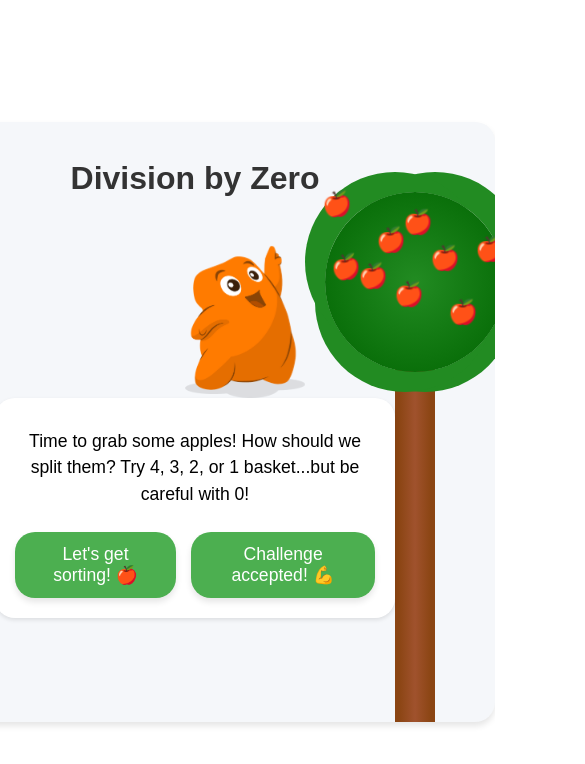
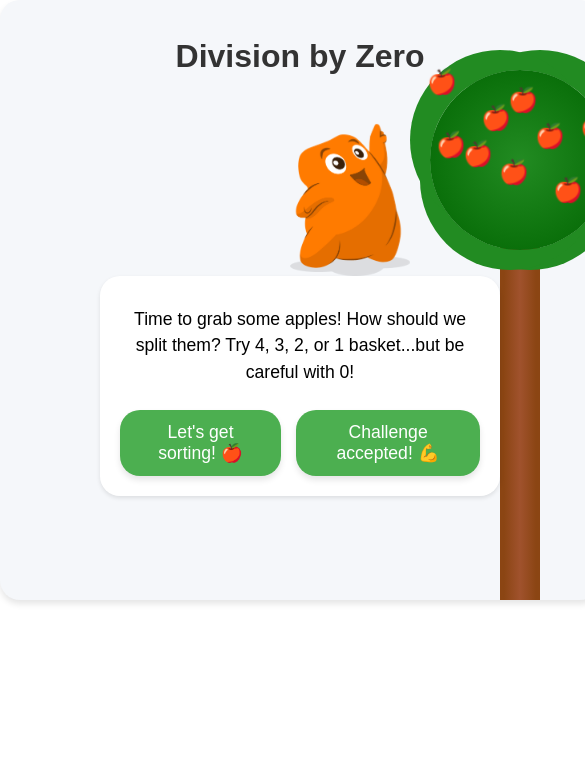
Before and after one commit to Content-Interactives/Division-by-0-, a React (Vite) app: page / in a window 390 px wide. Shown: the top 764 px of the page, 585 px wide, since content can reach past the window. Built offline with nearby package versions, Linux system fonts and the light colour scheme; a web font is replaced by a local one.

Commit message:
fix: adjust mobile scaling to prevent double shrink

```diff
--- a/src/App.css
+++ b/src/App.css
@@ -727,3 +727,19 @@ body {
   0%, 100% { transform: rotate(-5deg); }
   50% { transform: rotate(5deg); }
 }
+
+/* Mobile responsive scaling */
+@media (max-width: 600px) {
+  body {
+    overflow-x: hidden;
+    justify-content: flex-start; /* remove center to prevent overflow */
+    align-items: flex-start;
+  }
+  .container {
+    --scale: calc(100vw / 600);
+    width: 600px;
+    height: 600px;
+    transform: scale(var(--scale));
+    transform-origin: top left;
+  }
+}
--- a/src/App.jsx
+++ b/src/App.jsx
@@ -588,6 +588,8 @@ function App() {
       onMouseMove={handleMouseMove}
       onMouseUp={handleMouseUp}
       onMouseLeave={handleMouseUp}
+      onPointerMove={handleMouseMove}
+      onPointerUp={handleMouseUp}
     >
       <h1 className="title">Division by Zero</h1>
       <div className="interactive-area">
@@ -605,6 +607,7 @@ function App() {
               touchAction: 'none'
             }}
             onMouseDown={(e) => handleMouseDown(e, apple.id)}
+            onPointerDown={(e) => handleMouseDown(e, apple.id)}
           >
             {apple.content}
           </div>
```
